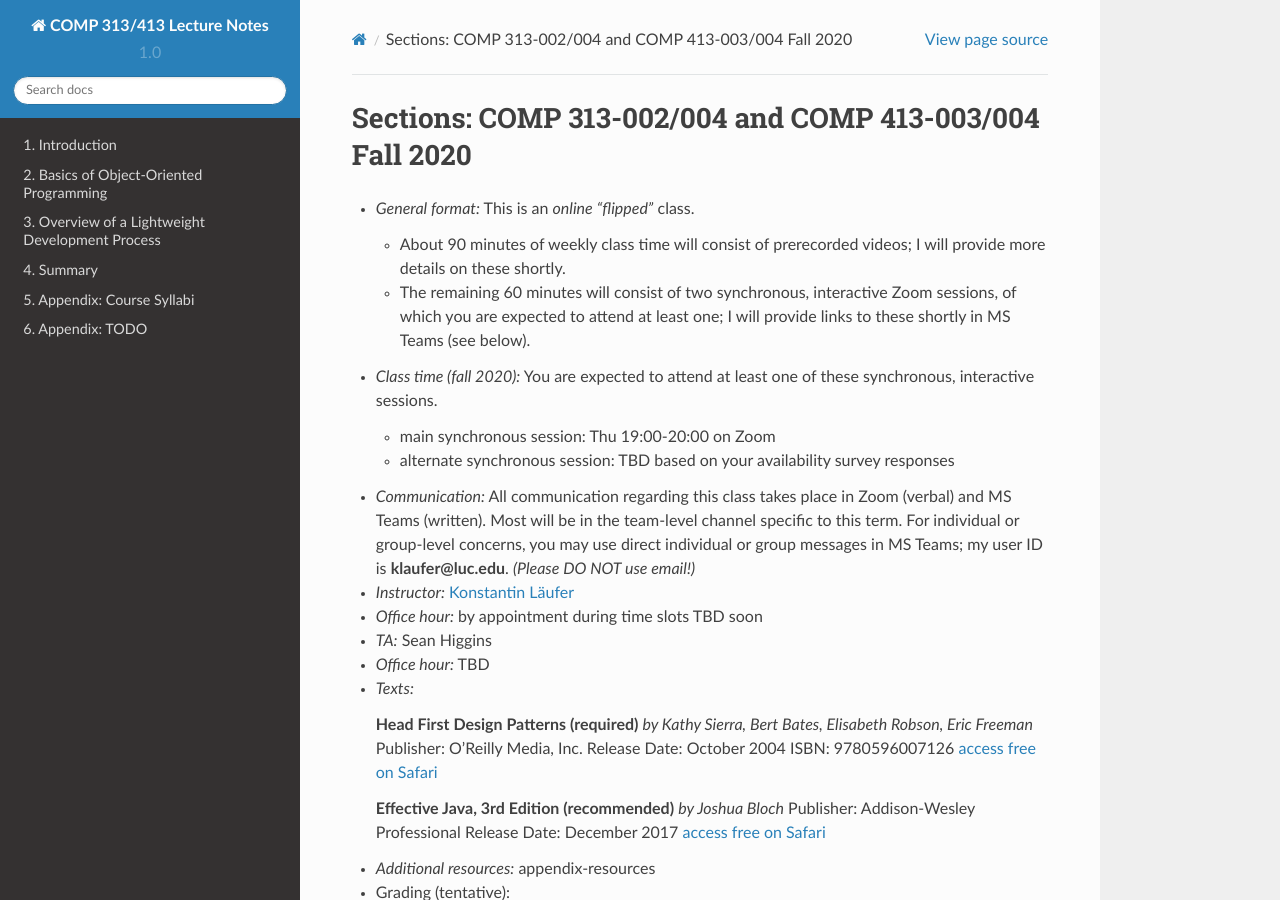
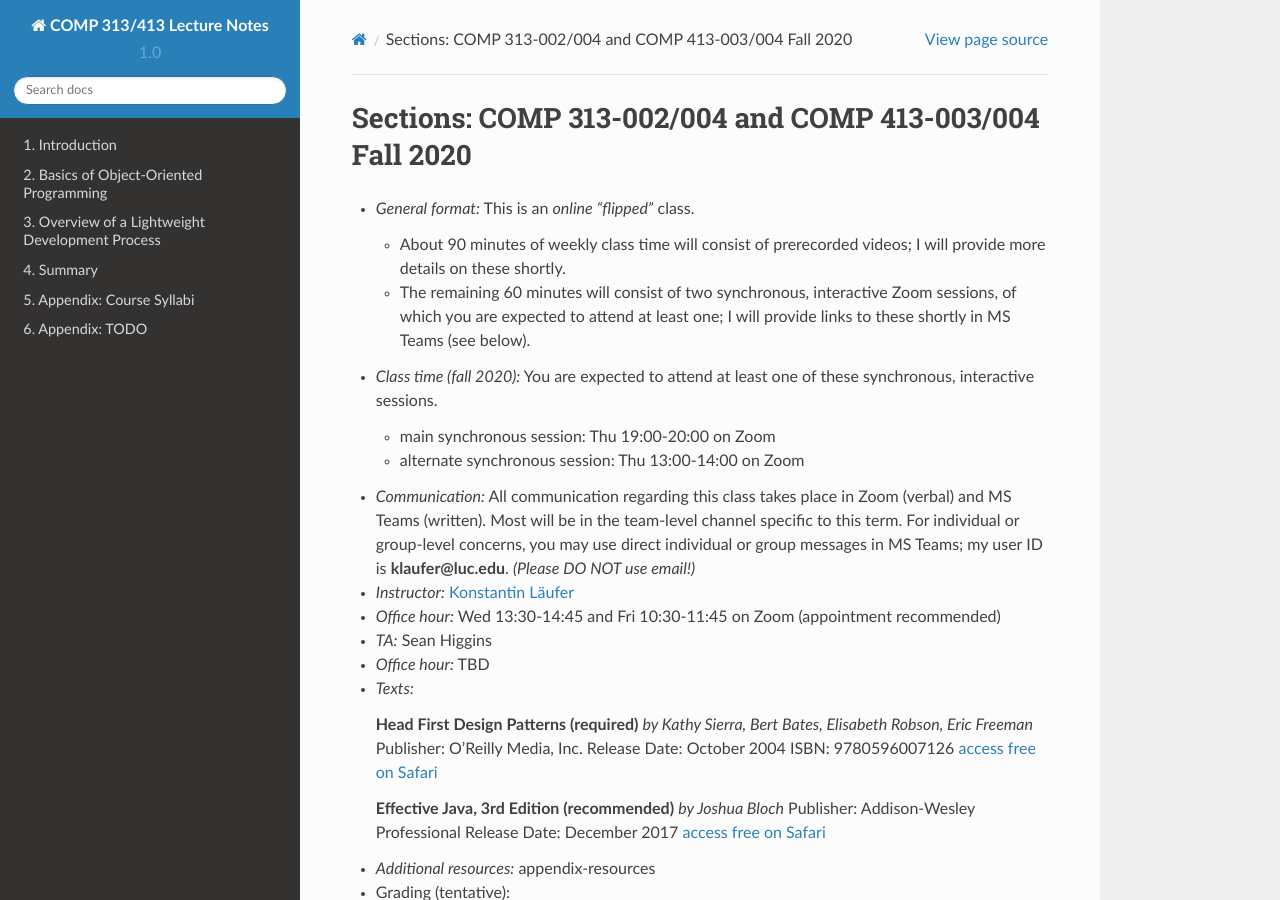
Before and after one commit to LoyolaChicagoBooks/lucoodevcourse, a Sphinx documentation site: the page built from source/syllabi/2020Fall.rst, in a window 1280 px wide and 900 px high. Built offline with Sphinx 7.4.7 and the Read the Docs theme 2.0.0, drawn with Linux system fonts in a browser that asks for light colours.

Commit message:
added sync session and office hour times
Signed-off-by: Konstantin Läufer <klaeufer@gmail.com>

```diff
--- a/source/syllabi/2020Fall.rst
+++ b/source/syllabi/2020Fall.rst
@@ -9,11 +9,11 @@ Sections: COMP 313-002/004 and COMP 413-003/004 Fall 2020
 - *Class time (fall 2020):* You are expected to attend at least one of these synchronous, interactive sessions.
 
   - main synchronous session: Thu 19:00-20:00 on Zoom
-  - alternate synchronous session: TBD based on your availability survey responses
+  - alternate synchronous session: Thu 13:00-14:00 on Zoom
 
 - *Communication:* All communication regarding this class takes place in Zoom (verbal) and MS Teams (written). Most will be in the team-level channel specific to this term. For individual or group-level concerns, you may use direct individual or group messages in MS Teams; my user ID is **klaufer@luc.edu**. *(Please DO NOT use email!)*
 - *Instructor:* `Konstantin Läufer <http://laufer.cs.luc.edu>`_
-- *Office hour:* by appointment during time slots TBD soon
+- *Office hour:* Wed 13:30-14:45 and Fri 10:30-11:45 on Zoom (appointment recommended)
 - *TA:* Sean Higgins
 - *Office hour:* TBD
 - *Texts:*
```
